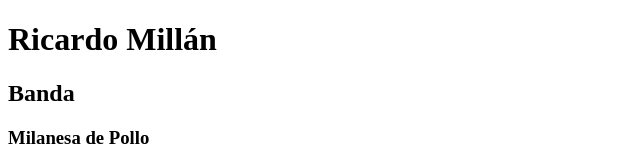
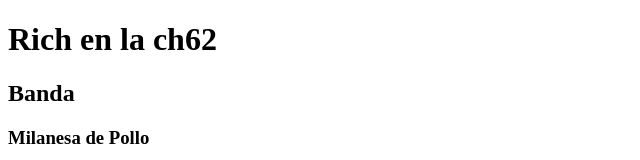
Before and after one commit to ricardomillan13/ch62-mis_preferencias, a plain HTML site: page index.html in a window 1280 px wide. Shown: the top 160 px of the page, without its empty margins (0-640 px from the left). Drawn offline with Linux system fonts and the light colour scheme.

Commit message:
feat: modificacion del titulo h1

```diff
--- a/index.html
+++ b/index.html
@@ -6,7 +6,7 @@
     <title>Document</title>
 </head>
 <body>
-    <h1>Ricardo Millán</h1>
+    <h1>Rich en la ch62</h1>
     <h2>Banda</h2>
     <h3>Milanesa de Pollo</h3>
     <h4>Toy Story</h4>
```
